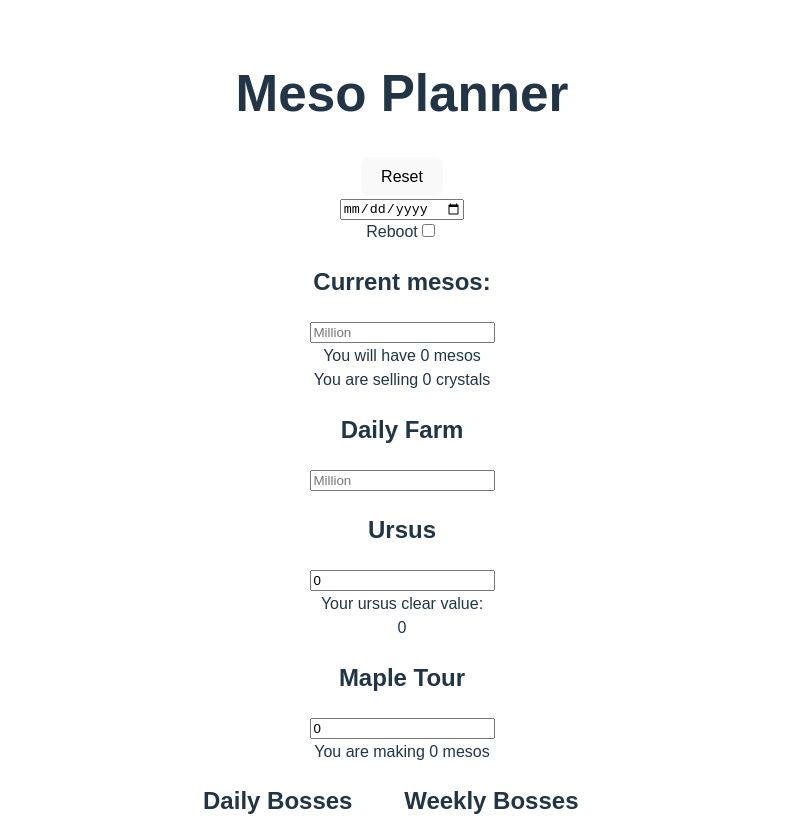
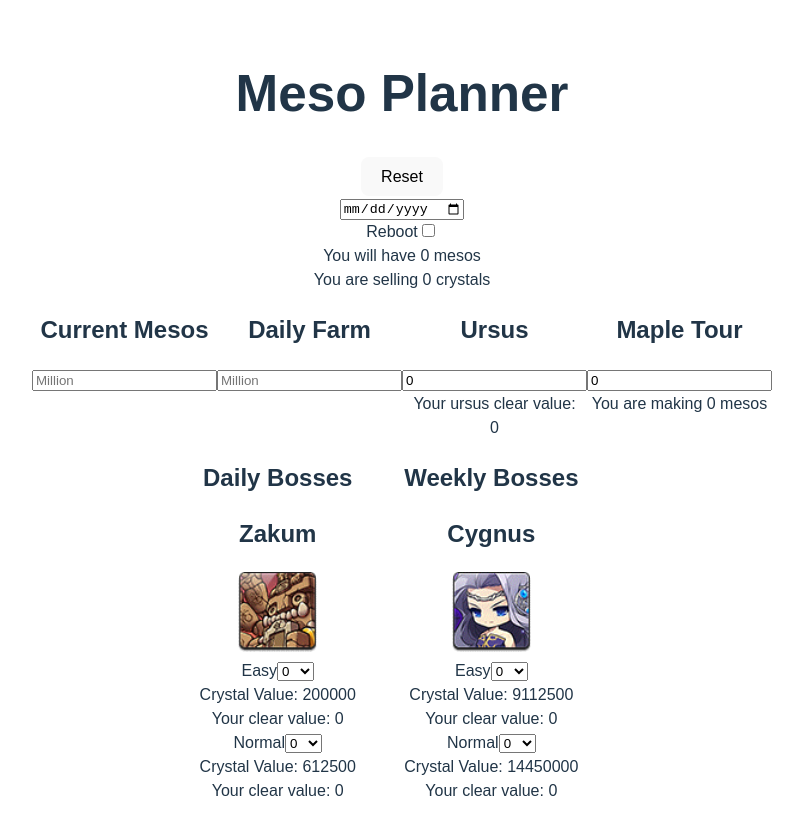
Before and after one commit to wajeff/starforce-planner, a React (Vite) app: page / in a window 1280 px wide. Shown: the top 816 px of the page, without its empty margins (238-1041 px from the left). Built offline with nearby package versions, Linux system fonts and the light colour scheme.

Commit message:
Added container section for non boss meso sources Changed ursus display values to default display one day of clears

```diff
--- a/src/App.jsx
+++ b/src/App.jsx
@@ -1,5 +1,6 @@
 import { useState } from 'react'
 import { useEffect } from 'react'
+import Nav from './components/Nav/Nav'
 import Calendar from './components/Calendar/Calendar'
 import BossSelection from './components/BossSelection/BossSelection'
 import './App.css'
@@ -10,6 +11,7 @@ import MapleTour from './components/MapleTour'
 import DailyFarm from './components/DailyFarm'
 import Reset from './components/Reset'
 import CurrentMeso from './components/CurrentMeso'
+
 
 
 function usePersistentState(key, defaultValue) {
@@ -310,6 +312,7 @@ function App() {
 
   return (
     <>
+      <Nav/>
       <h1>Meso Planner</h1>
       <Reset
         setMapleTour={setMapleTour}
@@ -322,10 +325,6 @@ function App() {
         reboot={reboot}
         setReboot={setReboot}
         rebootToggle={rebootToggle}
-      />
-      <CurrentMeso
-        currentMeso={currentMeso}
-        handleCurrentMeso={handleCurrentMeso}
       />
       <Values
           maxClears = {maxClears}
@@ -342,6 +341,12 @@ function App() {
           dailyFarm={dailyFarm}
           currentMeso={currentMeso}
         />
+      <section className='nonBosses__Container'>
+        <CurrentMeso
+          currentMeso={currentMeso}
+          handleCurrentMeso={handleCurrentMeso}
+        />
+
         <DailyFarm
           daysDifference={daysDifference}
           dailyFarm={dailyFarm}
@@ -361,6 +366,7 @@ function App() {
           handleTour={handleTour}
           reboot={reboot}
         />
+      </section>
       <section className='bosses__container'>
         <section className='bosses__section'>
            <h2>Daily Bosses</h2>
--- a/src/components/CurrentMeso.jsx
+++ b/src/components/CurrentMeso.jsx
@@ -1,7 +1,7 @@
 const CurrentMeso = ({currentMeso, handleCurrentMeso}) => {
   return (
     <div>
-      <h2>Current mesos:</h2>
+      <h2>Current Mesos</h2>
       <input
       placeholder={currentMeso ? `${currentMeso/1_000_000} Million` : 'Million'}
       onChange={handleCurrentMeso}>
--- /dev/null
+++ b/src/components/Nav/Nav.jsx
@@ -0,0 +1,9 @@
+const Nav = () => {
+  return (
+    <nav>
+
+    </nav>
+  )
+}
+
+export default Nav
--- a/src/components/Ursus.jsx
+++ b/src/components/Ursus.jsx
@@ -16,7 +16,7 @@ const Ursus = ({ ursus, handleUrsus, reboot,daysDifference}) => {
       <section>
         Your ursus clear value: {
 
-         <div>{13820.625 * parseInt(ursus.level || 0) * 2 * reboot * 3 * daysDifference}</div>
+         <div>{13820.625 * parseInt(ursus.level || 0) * 2 * reboot * 3 * (daysDifference||1)}</div>
 
         }
       </section>
--- a/src/index.css
+++ b/src/index.css
@@ -66,3 +66,7 @@ button:focus-visible {
     background-color: #f9f9f9;
   }
 }
+.nonBosses__Container{
+  display:flex;
+  justify-content: center;
+}
```
Also changed, not shown: src/components/Nav/Nav.module.css (added). Lines whose indentation alone changed are shown as unchanged.
